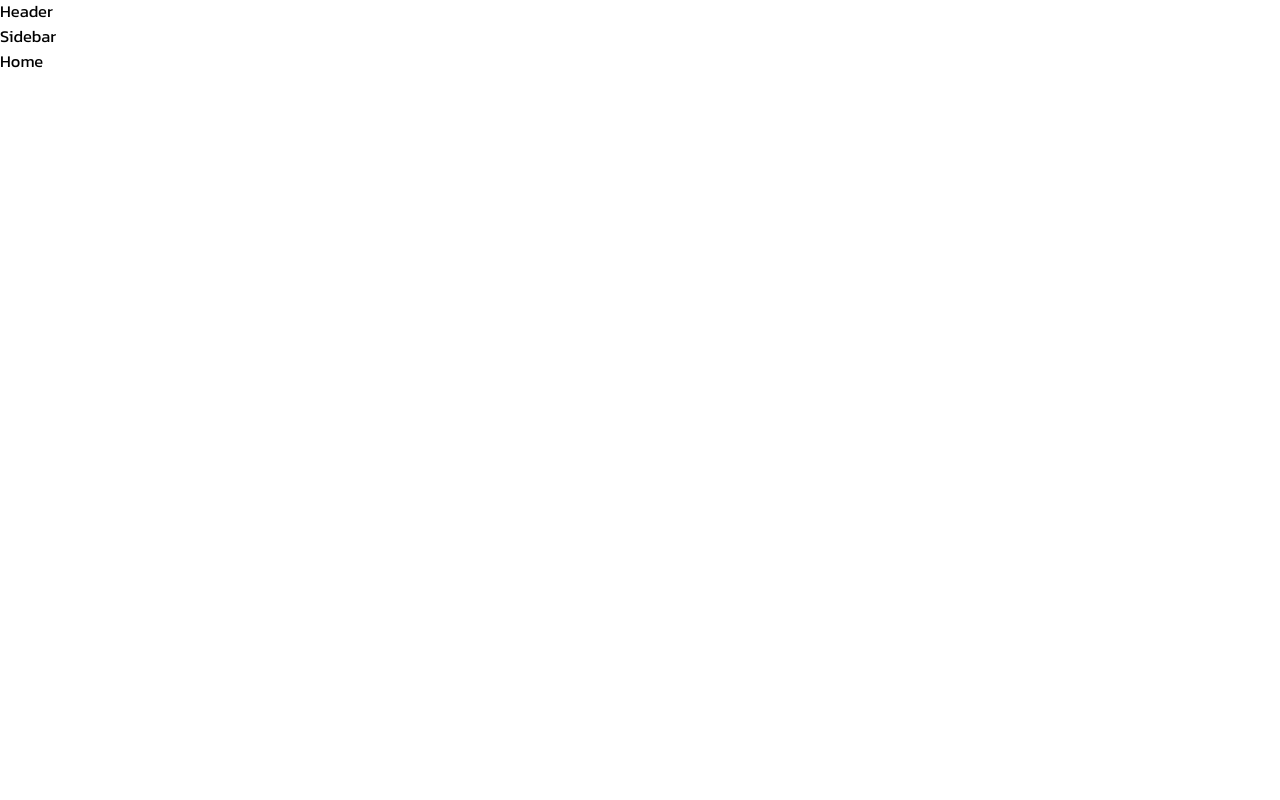
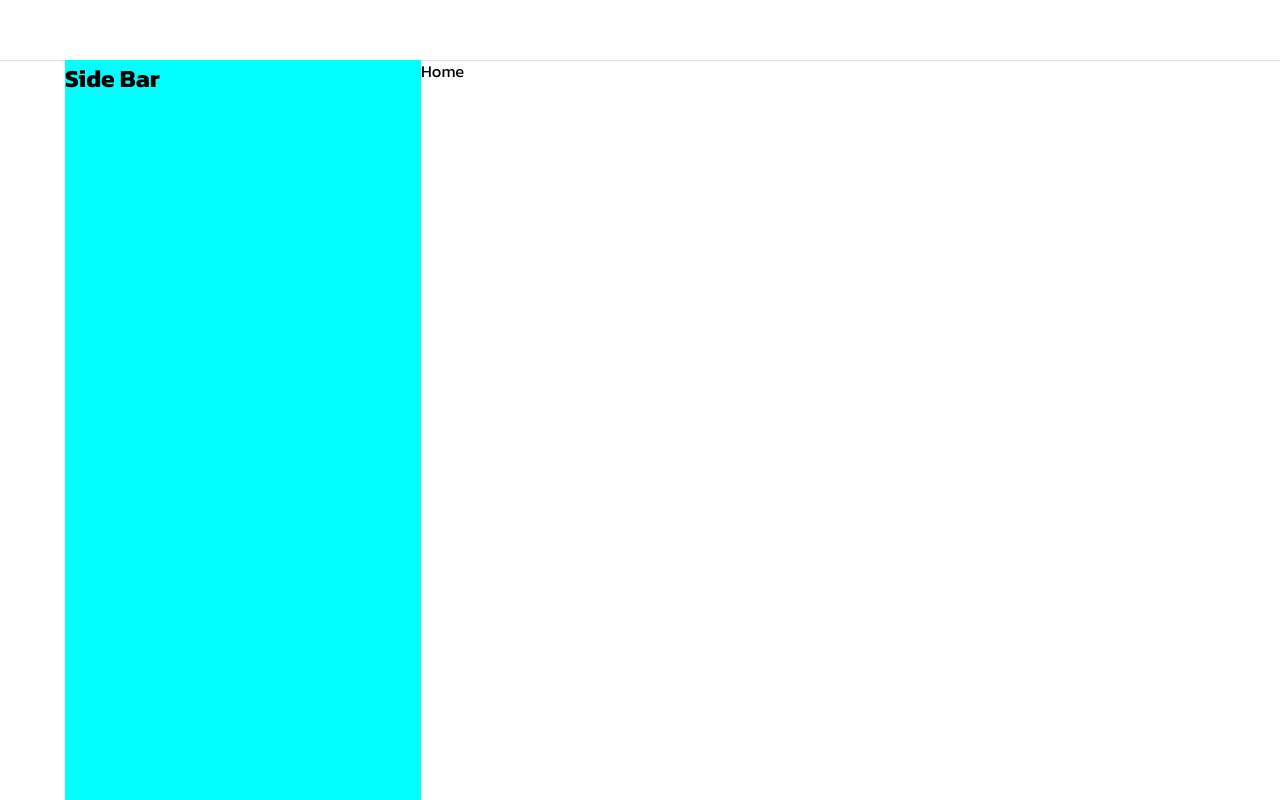
Before and after one commit to s1mple0o/tiktok-ui, a React (Create React App) app: page / in a window 1280 px wide. Shown: the top 800 px of the page. Built offline with nearby package versions, Linux system fonts and the light colour scheme.

Commit message:
setup_default_layout_and_config_var_css

```diff
--- a/package.json
+++ b/package.json
@@ -10,6 +10,7 @@
     "@types/node": "^16.18.14",
     "@types/react": "^18.0.28",
     "@types/react-dom": "^18.0.11",
+    "classnames": "^2.3.2",
     "normalize.css": "^8.0.1",
     "react": "^18.2.0",
     "react-dom": "^18.2.0",
--- /dev/null
+++ b/src/Layout/DefaultLayout/DefaultLayout.module.scss
@@ -0,0 +1,15 @@
+.wrapper {
+    display: flex;
+    flex-direction: column;
+    align-items: center;
+}
+
+.container {
+    width: var(--default-layout-width);
+    display: flex;
+}
+
+.content {
+    flex: 1;
+    min-height: 1000px;
+}
--- /dev/null
+++ b/src/Layout/DefaultLayout/Sidebar/Sidebar.module.scss
@@ -0,0 +1,5 @@
+.wrapper {
+    width: 356px;
+    min-height: 1000px;
+    background-color: aqua;
+}
--- a/src/Layout/DefaultLayout/Sidebar/index.tsx
+++ b/src/Layout/DefaultLayout/Sidebar/index.tsx
@@ -1,8 +1,16 @@
 import React from "react";
+import classNames from 'classnames/bind';
+import styles from './Sidebar.module.scss';
 
 
+const cx = classNames.bind(styles);
+
 const Sidebar = () => {
-    return (<div>Sidebar</div>);
+    return (
+        <aside className={cx('wrapper')}>
+            <h2>Side Bar</h2>
+        </aside>
+    );
 }
 
 export default Sidebar;
--- a/src/Layout/DefaultLayout/index.tsx
+++ b/src/Layout/DefaultLayout/index.tsx
@@ -1,20 +1,27 @@
 import React from "react";
 import { Outlet } from 'react-router-dom';
+import classNames from 'classnames/bind';
+import styles from './DefaultLayout.module.scss';
+
 
 import Header from "../components/Header";
 import Sidebar from "./Sidebar";
 
 
+const cx = classNames.bind(styles);
+
 const DefaultLayout = () => {
-    return (<div>
-        <Header />
-        <div className="container">
-            <Sidebar />
-            <div className="content">
-                <Outlet />
+    return (
+        <div className={cx('wrapper')}>
+            <Header />
+            <div className={cx('container')}>
+                <Sidebar />
+                <div className={cx('content')}>
+                    <Outlet />
+                </div>
             </div>
         </div>
-    </div>);
+    );
 }
 
 export default DefaultLayout;
--- /dev/null
+++ b/src/Layout/components/Header/Header.module.scss
@@ -0,0 +1,12 @@
+.wrapper {
+    width: 100%;
+    height: var(--default-layout-header-height, 60px);
+    box-shadow: 0px 1px 1px rgb(0 0 0 / 12%);
+    display: flex;
+    justify-content: center;
+}
+
+.inner {
+    height: 100%;
+    width: var(--default-layout-width);
+}
--- a/src/Layout/components/Header/index.tsx
+++ b/src/Layout/components/Header/index.tsx
@@ -1,8 +1,17 @@
 import React from "react";
+import classNames from "classnames/bind";
+import styles from './Header.module.scss';
 
+const cx = classNames.bind(styles);
 
 const Header = () => {
-    return (<div>Header</div>);
+    return (
+        <header className={cx('wrapper')}>
+            <div className={cx('inner')}>
+
+            </div>
+
+        </header>);
 }
 
 export default Header;
--- a/src/components/GlobalStyles/GlobalStyles.scss
+++ b/src/components/GlobalStyles/GlobalStyles.scss
@@ -3,9 +3,15 @@
 
 :root {
     --primay: #fe2c55;
+
+    //Default Layout
+    --default-layout-width: 1150px;
+    --default-layout-header-height: 60px;
 }
 
 * {
+    margin: 0;
+    padding: 0;
     box-sizing: border-box;
 }
 
```
Also changed, not shown: 1 other file (tests, documents, lock files or other folders).
